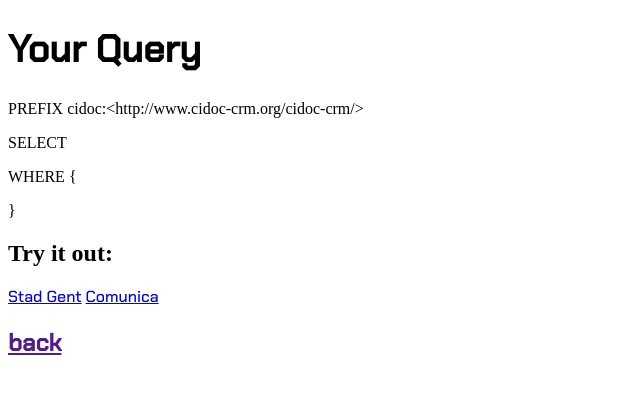
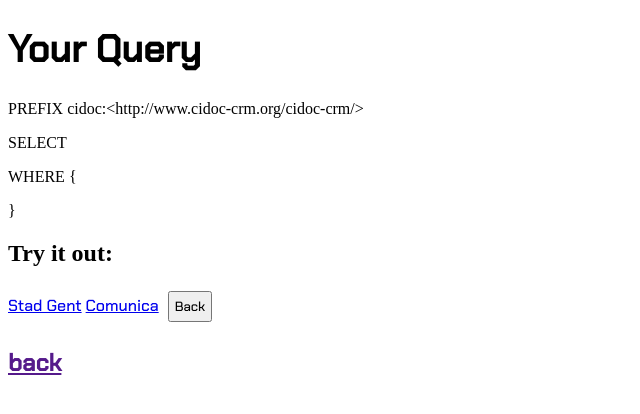
Before and after one commit to floreverk/querybuilder, a Django app: template builder/templates/query.html in a window 1280 px wide. Shown: the top 414 px of the page, without its empty margins (0-640 px from the left). Run offline with Django 3.2, Linux system fonts and the light colour scheme; the template is opened without the code that fills it, so the values that code supplies are empty.

Commit message:
test button

```diff
--- a/builder/templates/query.html
+++ b/builder/templates/query.html
@@ -30,6 +30,7 @@
             <h2 class="header">Try it out:</h2>
             <a href="https://stad.gent/sparql" class = 'link'>Stad Gent</a>
             <a href="https://query.linkeddatafragments.org/#datasources=https%3A%2F%2Fstad.gent%2Fsparql&query=" class="link" >Comunica</a>
+            <button onclick="window.location.href=''" class="build">Back</button>
             <a href=""><h2>back</h2></a>
         </div>
     </body>
```
